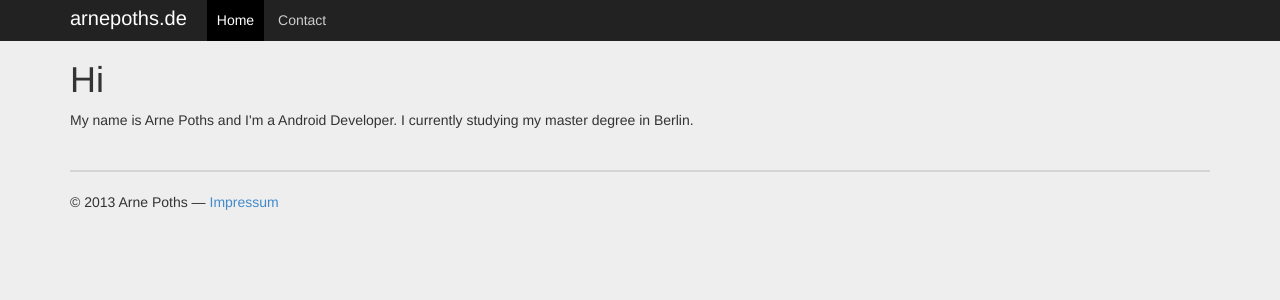
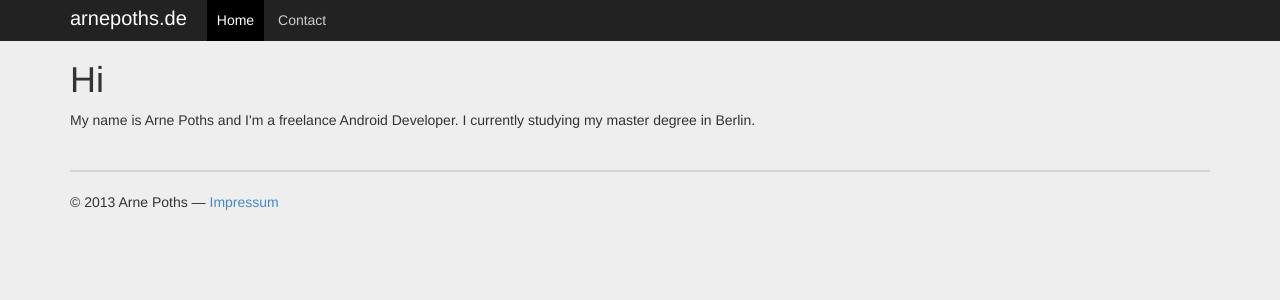
Before and after one commit to aps/aps.github.io, a Jekyll site: the page built from index.html, in a window 1280 px wide. Shown: the top 300 px of the page. Built offline with Jekyll 4.4.1, drawn with Linux system fonts in a browser that asks for light colours; nearby versions of some CDN libraries; part of the change alters nothing that is shown.

```diff
--- /dev/null
+++ b/_includes/google_analytics.html
@@ -0,0 +1,13 @@
+<script type="text/javascript">
+
+  var _gaq = _gaq || [];
+  _gaq.push(['_setAccount', 'UA-45192876-1']);
+  _gaq.push(['_trackPageview']);
+
+  (function() {
+    var ga = document.createElement('script'); ga.type = 'text/javascript'; ga.async = true;
+    ga.src = ('https:' == document.location.protocol ? 'https://ssl' : 'http://www') + '.google-analytics.com/ga.js';
+    var s = document.getElementsByTagName('script')[0]; s.parentNode.insertBefore(ga, s);
+  })();
+
+</script>
--- a/_layouts/default.html
+++ b/_layouts/default.html
@@ -23,5 +23,7 @@
         <p>&copy; 2013 Arne Poths &mdash; <a href="/contact">Impressum</a></p>
       </footer>
     </div>
+
+     {% include google_analytics.html %}
   </body>
 </html>
--- a/index.html
+++ b/index.html
@@ -5,4 +5,4 @@ tab: home
 ---
 
 <h1>Hi</h1>
-<p>My name is Arne Poths and I'm a Android Developer. I currently studying my master degree in Berlin.</p>
+<p>My name is Arne Poths and I'm a freelance Android Developer. I currently studying my master degree in Berlin.</p>
--- a/static/site.css
+++ b/static/site.css
@@ -44,11 +44,8 @@ ul {
 	text-decoration: none;
 	color: #ccc;
 }
-#navigation .active {
+#navigation .active , #navigation .active a {
 	background: black;
-}
-
-#navigation .active a {
 	color: white;
 }
 
@@ -70,11 +67,3 @@ footer {
 footer kbd {
 	font-weight: bold;
 }
-
-
-/*
-.container {
-  padding: 40px 15px;
-  text-align: center;
-}
-*/
```
